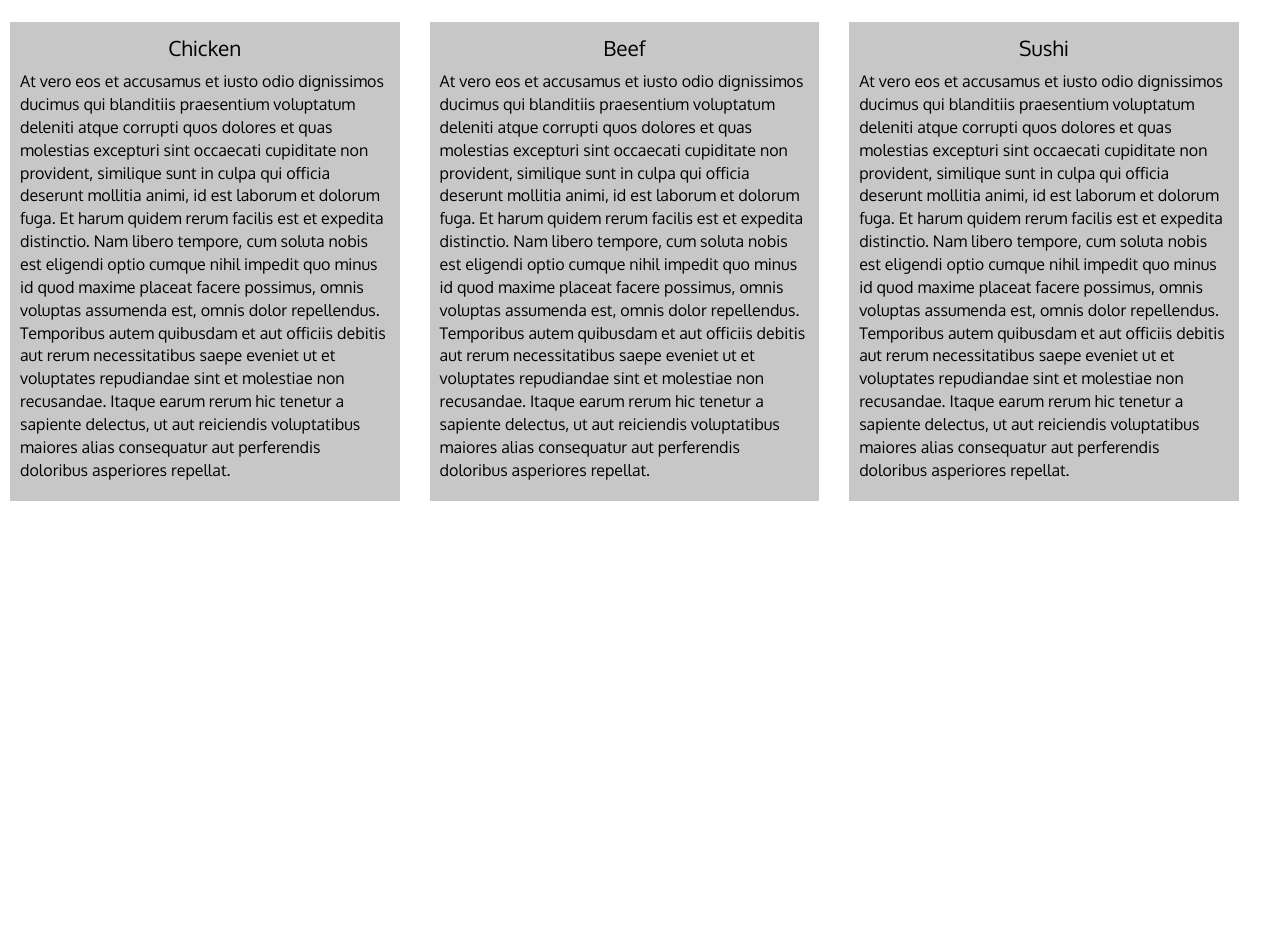
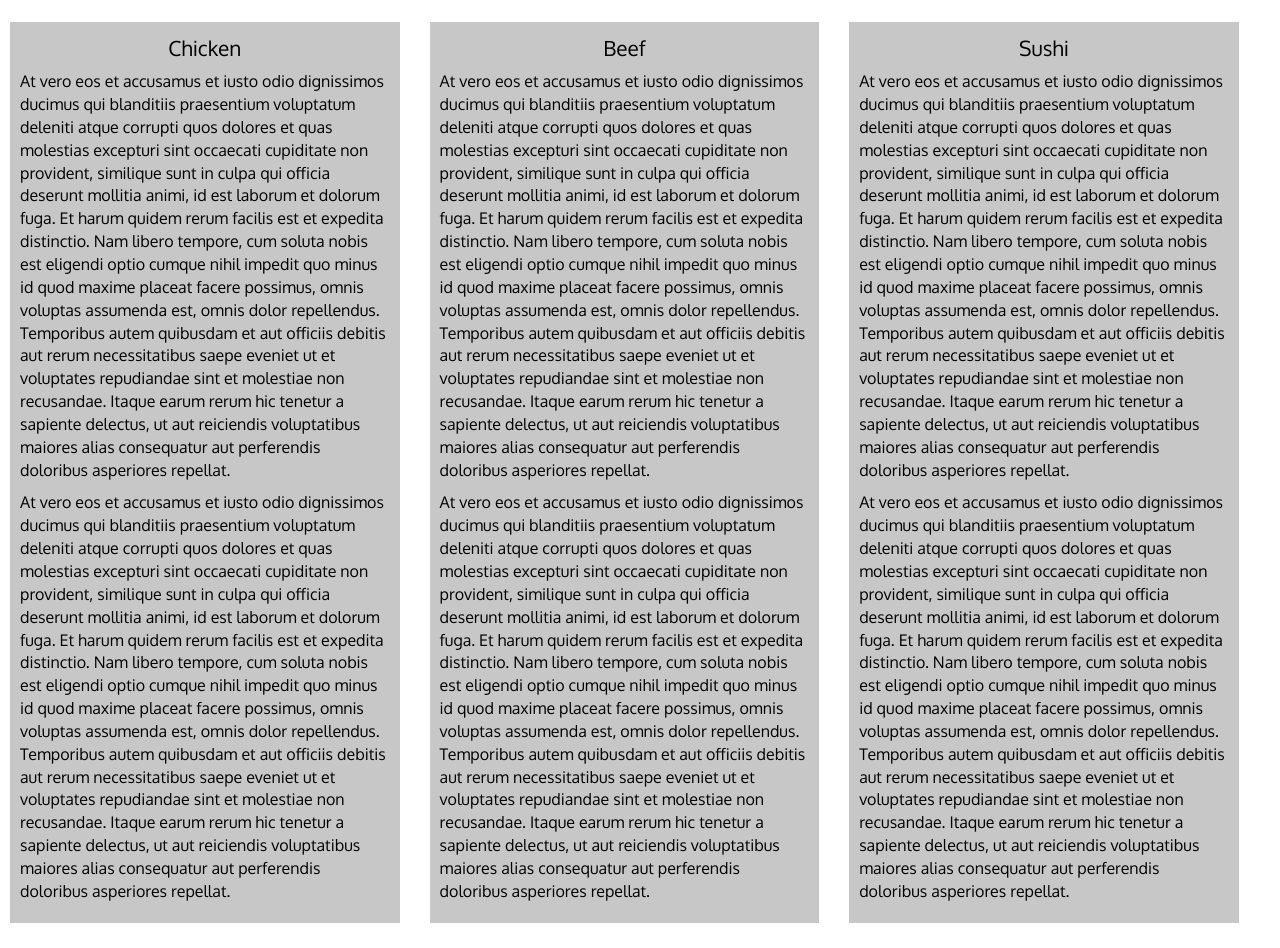
Before and after one commit to erihenrique/coursera-test, a plain HTML site: page mod3_solution/index.html in a window 1280 px wide. Shown: the part 99-1047 px from the top of the page. Before the commit the page ends 800 px from the top, so only its background shows below. Drawn offline with Linux system fonts and the light colour scheme.

Commit message:
Assignment Solution for Module 3

```diff
--- a/mod3_solution/index.html
+++ b/mod3_solution/index.html
@@ -55,6 +55,7 @@
   				<div class="section">
   					<h2 id="chicken">Chicken</h2>
   					<p>At vero eos et accusamus et iusto odio dignissimos ducimus qui blanditiis praesentium voluptatum deleniti atque corrupti quos dolores et quas molestias excepturi sint occaecati cupiditate non provident, similique sunt in culpa qui officia deserunt mollitia animi, id est laborum et dolorum fuga. Et harum quidem rerum facilis est et expedita distinctio. Nam libero tempore, cum soluta nobis est eligendi optio cumque nihil impedit quo minus id quod maxime placeat facere possimus, omnis voluptas assumenda est, omnis dolor repellendus. Temporibus autem quibusdam et aut officiis debitis aut rerum necessitatibus saepe eveniet ut et voluptates repudiandae sint et molestiae non recusandae. Itaque earum rerum hic tenetur a sapiente delectus, ut aut reiciendis voluptatibus maiores alias consequatur aut perferendis doloribus asperiores repellat.</p>
+  					<p>At vero eos et accusamus et iusto odio dignissimos ducimus qui blanditiis praesentium voluptatum deleniti atque corrupti quos dolores et quas molestias excepturi sint occaecati cupiditate non provident, similique sunt in culpa qui officia deserunt mollitia animi, id est laborum et dolorum fuga. Et harum quidem rerum facilis est et expedita distinctio. Nam libero tempore, cum soluta nobis est eligendi optio cumque nihil impedit quo minus id quod maxime placeat facere possimus, omnis voluptas assumenda est, omnis dolor repellendus. Temporibus autem quibusdam et aut officiis debitis aut rerum necessitatibus saepe eveniet ut et voluptates repudiandae sint et molestiae non recusandae. Itaque earum rerum hic tenetur a sapiente delectus, ut aut reiciendis voluptatibus maiores alias consequatur aut perferendis doloribus asperiores repellat.</p>
   					<p class="visible-xs visible-sm visible-md">(End of Chicken section) <a href="#top">Back to Top</a></p>
   				</div>
   			</div>
@@ -62,12 +63,14 @@
   				<div class="section">
   					<h2 id="beef">Beef</h2>
   					<p>At vero eos et accusamus et iusto odio dignissimos ducimus qui blanditiis praesentium voluptatum deleniti atque corrupti quos dolores et quas molestias excepturi sint occaecati cupiditate non provident, similique sunt in culpa qui officia deserunt mollitia animi, id est laborum et dolorum fuga. Et harum quidem rerum facilis est et expedita distinctio. Nam libero tempore, cum soluta nobis est eligendi optio cumque nihil impedit quo minus id quod maxime placeat facere possimus, omnis voluptas assumenda est, omnis dolor repellendus. Temporibus autem quibusdam et aut officiis debitis aut rerum necessitatibus saepe eveniet ut et voluptates repudiandae sint et molestiae non recusandae. Itaque earum rerum hic tenetur a sapiente delectus, ut aut reiciendis voluptatibus maiores alias consequatur aut perferendis doloribus asperiores repellat.</p>
+  					<p>At vero eos et accusamus et iusto odio dignissimos ducimus qui blanditiis praesentium voluptatum deleniti atque corrupti quos dolores et quas molestias excepturi sint occaecati cupiditate non provident, similique sunt in culpa qui officia deserunt mollitia animi, id est laborum et dolorum fuga. Et harum quidem rerum facilis est et expedita distinctio. Nam libero tempore, cum soluta nobis est eligendi optio cumque nihil impedit quo minus id quod maxime placeat facere possimus, omnis voluptas assumenda est, omnis dolor repellendus. Temporibus autem quibusdam et aut officiis debitis aut rerum necessitatibus saepe eveniet ut et voluptates repudiandae sint et molestiae non recusandae. Itaque earum rerum hic tenetur a sapiente delectus, ut aut reiciendis voluptatibus maiores alias consequatur aut perferendis doloribus asperiores repellat.</p>
   					<p class="visible-xs visible-sm visible-md">(End of Beef section) <a href="#top">Back to Top</a></p>
   				</div>
   			</div>
   			<div class="col-lg-4 col-md-12 col-sm-12">
   				<div class="section">
   					<h2 id="sushi">Sushi</h2>
+					<p>At vero eos et accusamus et iusto odio dignissimos ducimus qui blanditiis praesentium voluptatum deleniti atque corrupti quos dolores et quas molestias excepturi sint occaecati cupiditate non provident, similique sunt in culpa qui officia deserunt mollitia animi, id est laborum et dolorum fuga. Et harum quidem rerum facilis est et expedita distinctio. Nam libero tempore, cum soluta nobis est eligendi optio cumque nihil impedit quo minus id quod maxime placeat facere possimus, omnis voluptas assumenda est, omnis dolor repellendus. Temporibus autem quibusdam et aut officiis debitis aut rerum necessitatibus saepe eveniet ut et voluptates repudiandae sint et molestiae non recusandae. Itaque earum rerum hic tenetur a sapiente delectus, ut aut reiciendis voluptatibus maiores alias consequatur aut perferendis doloribus asperiores repellat.</p>
 					<p>At vero eos et accusamus et iusto odio dignissimos ducimus qui blanditiis praesentium voluptatum deleniti atque corrupti quos dolores et quas molestias excepturi sint occaecati cupiditate non provident, similique sunt in culpa qui officia deserunt mollitia animi, id est laborum et dolorum fuga. Et harum quidem rerum facilis est et expedita distinctio. Nam libero tempore, cum soluta nobis est eligendi optio cumque nihil impedit quo minus id quod maxime placeat facere possimus, omnis voluptas assumenda est, omnis dolor repellendus. Temporibus autem quibusdam et aut officiis debitis aut rerum necessitatibus saepe eveniet ut et voluptates repudiandae sint et molestiae non recusandae. Itaque earum rerum hic tenetur a sapiente delectus, ut aut reiciendis voluptatibus maiores alias consequatur aut perferendis doloribus asperiores repellat.</p>
 					<p class="visible-xs visible-sm visible-md">(End of Sushi section) <a href="#top">Back to Top</a></p>
 				</div>
```
